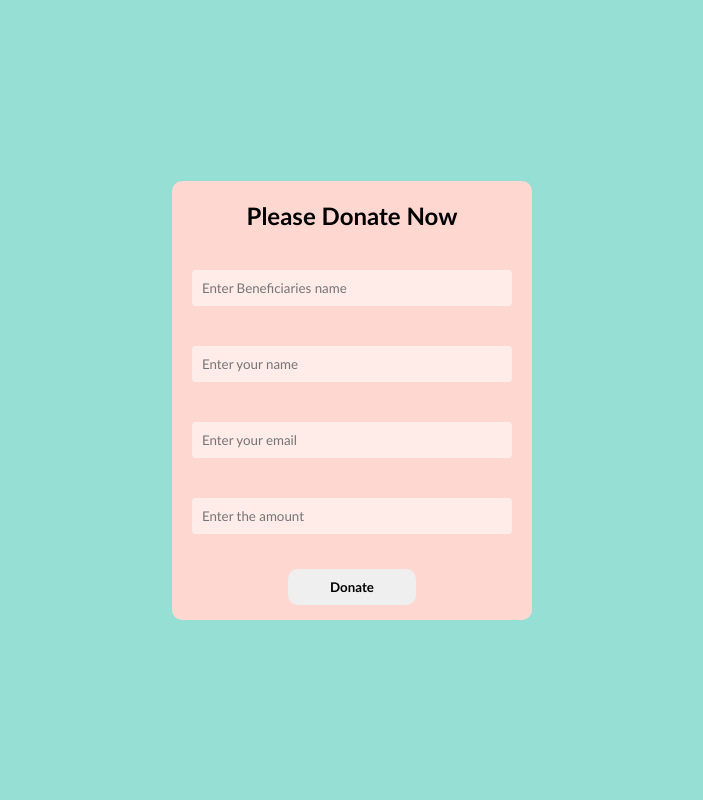
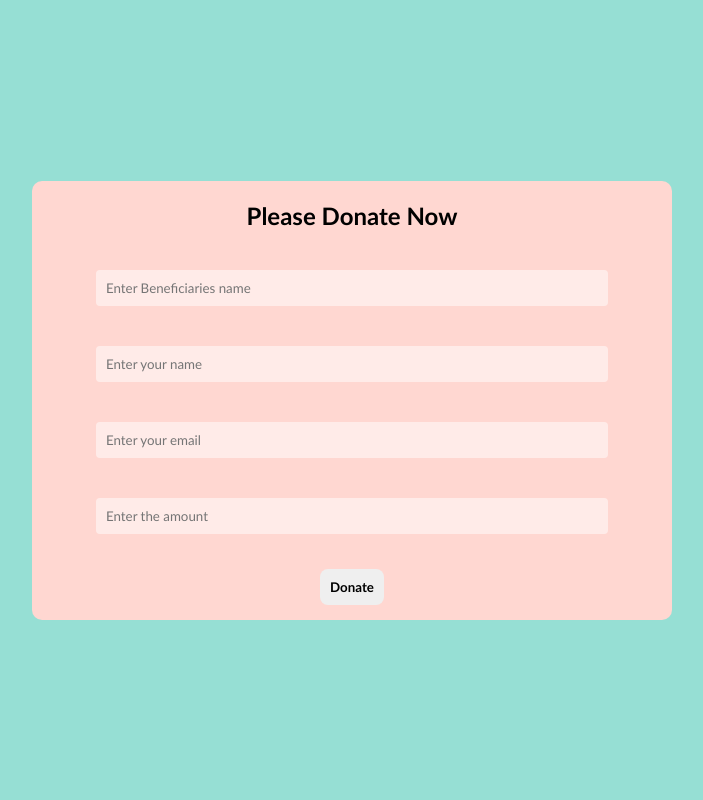
Before and after one commit to A-PRASATHARUMUGAM/CROWD_FUNDING_PLATFORM_WEBSITE, a PHP site: page /donate.html in a window 1280 px wide. Shown: the whole page, without its empty margins (288-991 px from the left). Run offline with PHP 8.4, Linux system fonts and the light colour scheme.

Commit message:
some modification

```diff
--- a/assets/css/donate.css
+++ b/assets/css/donate.css
@@ -7,11 +7,9 @@
 }
 body{
 background-color: #96dfd4;
-
-
+font-size: 16px;
 }
-section{
-
+.main-container{
   width: auto;
   height: 100vh;
   display: flex;
@@ -19,32 +17,33 @@ section{
   align-items: center;
 }
 
+.main-title{
+    padding: 20px;
+    font-size: 1.5rem;
+    color: black;
+}
 
-form{
-
+.form-container{
     border-radius:10px;
     background-color: rgb(255, 215, 209,10);
     text-align: center;
+    max-width: 500px;
+    min-width: 50vw;
 
-}
-h1{
-    padding: 20px;
-    color: black;
 }
 input{
     margin:20px;
     padding: 10px;
+    background-color: rgba(255, 255, 255, 0.5);
     border-radius:4px;
     border: none;
-    background-color: rgba(255, 255, 255, 0.5);
-    width: 25vw;
+    width:80%;
 
 }
 button{
     margin:15px;
     padding: 10px;
-    width: 10vw;
-    border-radius: 10px;
+    border-radius:8px;
     border: none;
     font-weight: bold;
 
@@ -56,3 +55,8 @@ button:hover{
 
 
 }
+@media all and (max-width:650px){
+    .main-title{
+        font-size: 1rem;
+    }
+}
--- a/assets/css/donateperson.css
+++ b/assets/css/donateperson.css
@@ -94,7 +94,7 @@ body {
 .main-title{
   margin-top:50px;
   text-align: center;
-  font-size: 35px;
+  font-size:2.4rem;
   background:linear-gradient(20deg,#4064a1 50%,white);
   background-clip:text;
   color: transparent;
@@ -151,7 +151,7 @@ body {
   border-radius:8px;
 
 }
-/*
+
 @keyframes animate {
 
   0%,
@@ -171,7 +171,7 @@ body {
 
   60% {}
 
-} */
+}
 
 .profile-card__button--container{
   text-align: center;
--- a/assets/css/index.css
+++ b/assets/css/index.css
@@ -259,10 +259,7 @@ body {
    /* Section - 1*/
 .container-title{
   font-size:2.5rem;
-
 }
-
-
 }
 
                                       /****************************\
--- a/donate.html
+++ b/donate.html
@@ -7,11 +7,13 @@
     <title>Please Donate </title>
 </head>
 <body>
-    <section>
+    <section class="main-container">
 
         <div class="doante_person_box">
-            <form action="Thankyou.html" method="get">
-                <h1>Please Donate Now</h1>
+
+            <form action="Thankyou.html" method="get" class="form-container">
+
+                <h1 class="main-title">Please Donate Now</h1>
                 <div>
 
                     <input type="text" name="Beneficiariesname" id="" placeholder="Enter Beneficiaries name" required>
--- a/donatepersons.html
+++ b/donatepersons.html
@@ -39,9 +39,9 @@
   </header>
 
 
+  <h1 class="main-title">Beneficiaries</h1>
   <section class="main-container">
 
-    <h1 class="main-title">Beneficiaries</h1>
 
     <!-- Donation card -->
 
--- a/index.html
+++ b/index.html
@@ -53,8 +53,8 @@
             </p>
 
              <div class="container-button__box">
-                <a href="cause.html" class="container-button__primary"> Donate Now</a>
-                <a href="donate.html" class="container-button__secondary">Transplant
+                <a href="donatepersons.html" class="container-button__primary"> Donate Now</a>
+                <a href="cause.html" class="container-button__secondary">Transplant
                 </a>
             </div>
 
```
Also changed, not shown: assets/css/cause.css (+7 -5 lines).
